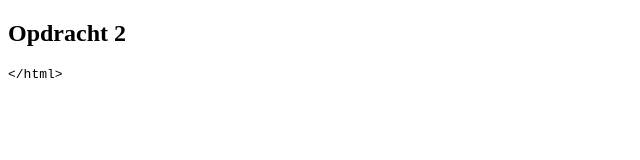
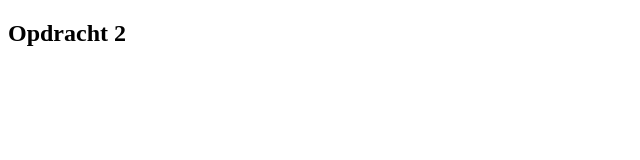
Before and after one commit to MoAchLaari/Webdevelopment, a plain HTML site: page Labo_2/Opdracht_2.html in a window 1280 px wide. Shown: the full height of the page, 0-640 px from the left. Drawn offline with Linux system fonts and the light colour scheme.

Commit message:
Update Opdracht_2.html

```diff
--- a/Labo_2/Opdracht_2.html
+++ b/Labo_2/Opdracht_2.html
@@ -7,7 +7,6 @@
 <body>
 <h2>Opdracht 2</h2>
 <pre>
-&lt;/html&gt;
 <!DOCTYPE html>
 <html lang="nl">
   <head>
```
